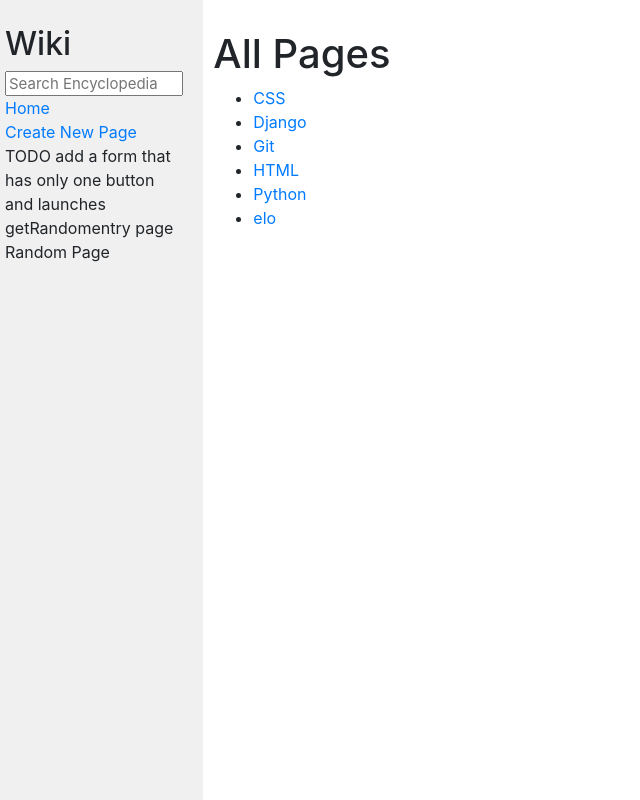
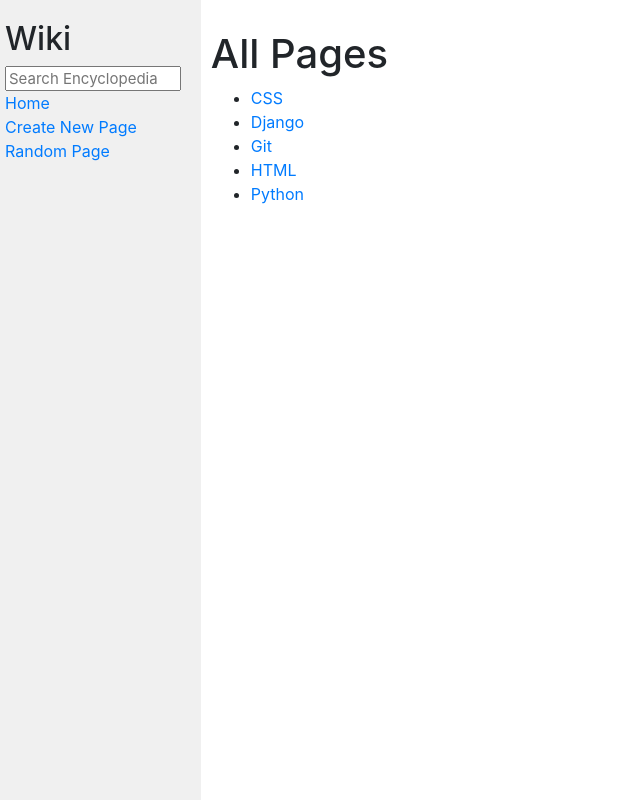
Before and after one commit to Gregorek85/CS50WProject1, a Django app: page / in a window 1280 px wide. Shown: the whole page, without its empty margins (0-640 px from the left). Run offline with Django 3.2, Linux system fonts and the light colour scheme; some libraries are stand-ins or nearby versions.

Commit message:
random works

```diff
--- a/encyclopedia/static/encyclopedia/styles.css
+++ b/encyclopedia/static/encyclopedia/styles.css
@@ -1,6 +1,8 @@
 body {
     margin: 0;
     background-color: white;
+    width: 100%;
+    height: 100%;
 }
 
 code {
@@ -22,7 +24,9 @@ label{
 .main {
     padding: 10px;
 }
-
+.row{
+    margin-right: 0;
+}
 .search {
     width: 100%;
     font-size: 15px;
@@ -35,6 +39,19 @@ label{
     padding: 20px;
 }
 
-.sidebar h2 {
+/* .sidebar h2 {
     margin-top: 5px;
+} */
+
+#randombutton {
+    background: none!important;
+    border: none;
+    padding: 0!important;
+    color: #007bff;
+    cursor: pointer;
+  }
+
+#randombutton:hover{
+    text-decoration: underline;
+    color: #0056b3;
 }
--- a/encyclopedia/templates/encyclopedia/layout.html
+++ b/encyclopedia/templates/encyclopedia/layout.html
@@ -22,10 +22,11 @@
                      <a href="{% url 'new_entry' %}">Create New Page</a>
                 </div>
                 <div>
-                    <form>
-                    TODO add a form that has only one button and launches getRandomentry page
-                    </form>
-                    Random Page
+                <form action="{% url 'random' %}" method="post">
+                    {% csrf_token %}
+                    <button type ="submit" id="randombutton">Random Page</button>
+                </form>
+
                 </div>
                 {% block nav %}
                 {% endblock %}
--- a/encyclopedia/urls.py
+++ b/encyclopedia/urls.py
@@ -5,5 +5,6 @@ from . import views
 urlpatterns = [
     path("", views.index, name="index"),
     path("wiki/<str:entry>", views.entry, name="entry"),
-    path("new_entry", views.new_entry, name="new_entry")
+    path("new_entry", views.new_entry, name="new_entry"),
+    path("random",views.random, name="random")
 ]
--- a/encyclopedia/util.py
+++ b/encyclopedia/util.py
@@ -1,8 +1,10 @@
 import re
-
+import random
 from django.core.files.base import ContentFile
 from django.core.files.storage import default_storage
 
+def get_random_entry():
+    return random.choice(list_entries())
 
 def list_entries():
     """
--- a/encyclopedia/views.py
+++ b/encyclopedia/views.py
@@ -24,6 +24,10 @@ def entry(request, entry):
         "entry": entry,
         "entry_content" : markdown2.markdown(entry_content)
     })
+def random(request):
+    print(request)
+    entry = util.get_random_entry()
+    return HttpResponseRedirect(reverse('entry', args=(entry,)))
 
 def new_entry(request):
     message = ""
@@ -31,7 +35,7 @@ def new_entry(request):
         form = new_entry_form(request.POST)
         if form.is_valid():
             entry = form.cleaned_data["entry"]
-            new_entry_content = "#"+entry+form.cleaned_data["entry_content"]
+            new_entry_content = form.cleaned_data["entry_content"]
             #Check if the entry exists
             old_entry_content = util.get_entry(entry)
             if old_entry_content is None: #then it is ok to add new
```
Also changed, not shown: entries/elo.md (deleted, +0 -1 lines).
